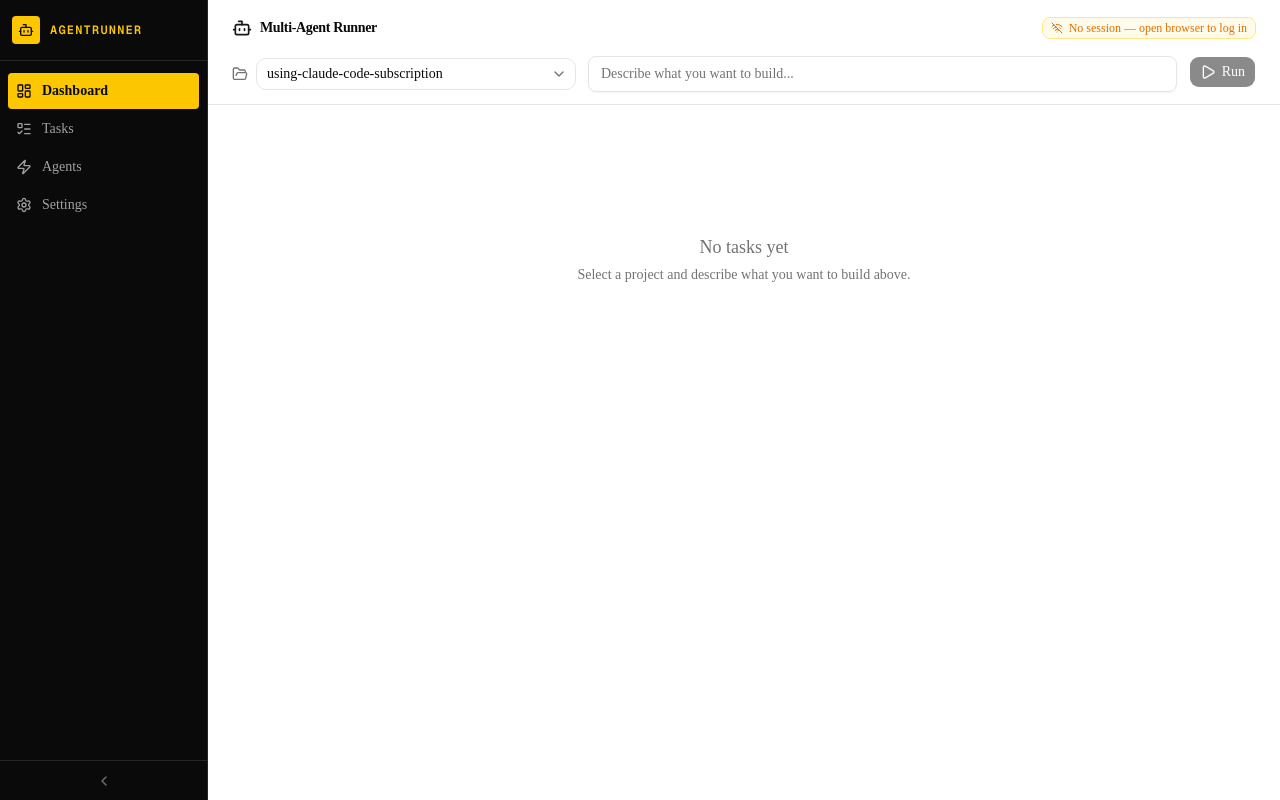
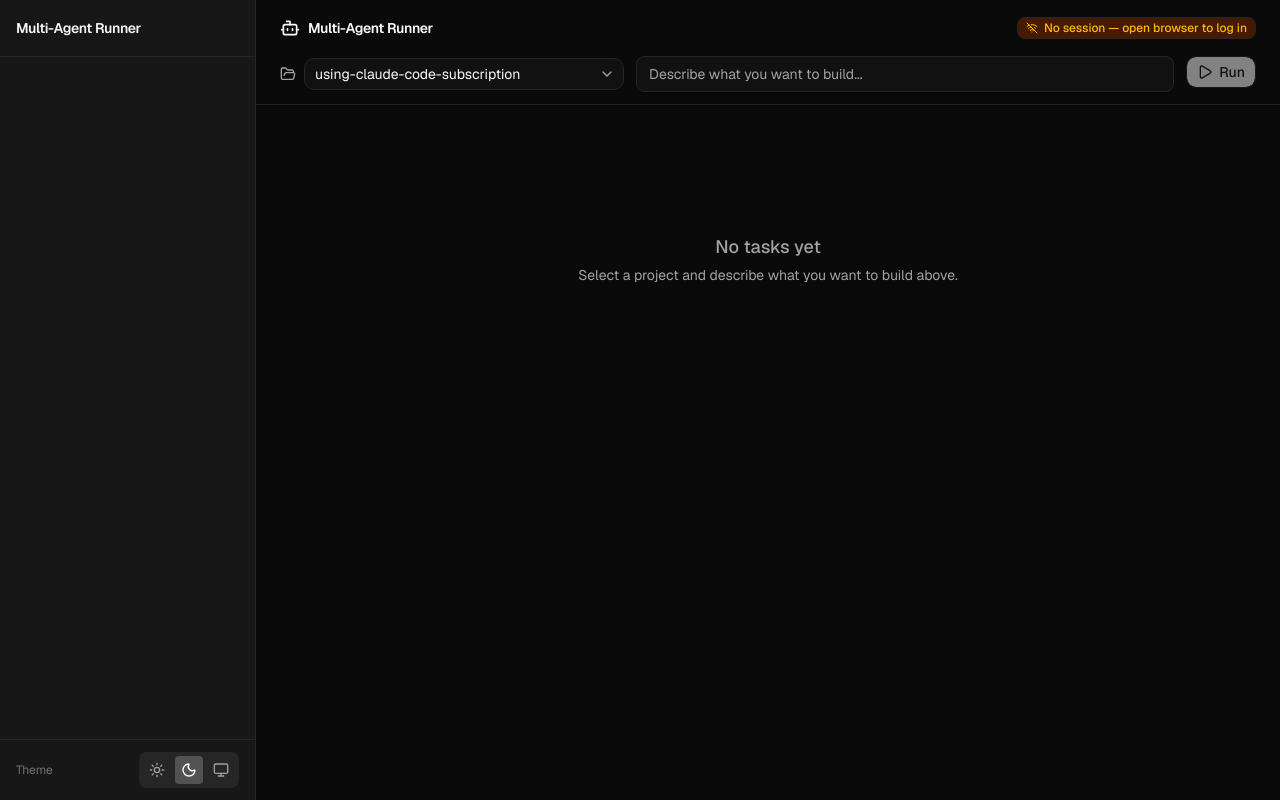
Before and after one commit to denimar/using-claude-code-subscription, a Next.js app: page / in a window 1280 px wide. Built offline with nearby package versions, Linux system fonts and the light colour scheme.

Commit message:
added designer skills

```diff
--- a/src/app/globals.css
+++ b/src/app/globals.css
@@ -1,129 +1,82 @@
 @import "tailwindcss";
 @import "tw-animate-css";
-@import "shadcn/tailwind.css";
 
 @custom-variant dark (&:is(.dark *));
+
+:root {
+  --background: #ffffff;
+  --foreground: #0a0a0a;
+  --card: #ffffff;
+  --card-foreground: #0a0a0a;
+  --popover: #ffffff;
+  --popover-foreground: #0a0a0a;
+  --primary: #171717;
+  --primary-foreground: #fafafa;
+  --secondary: #f5f5f5;
+  --secondary-foreground: #171717;
+  --muted: #f5f5f5;
+  --muted-foreground: #737373;
+  --accent: #f5f5f5;
+  --accent-foreground: #171717;
+  --destructive: #ef4444;
+  --border: #e5e5e5;
+  --input: #e5e5e5;
+  --ring: #0a0a0a;
+  --radius: 0.625rem;
+}
+
+.dark {
+  --background: #0a0a0a;
+  --foreground: #fafafa;
+  --card: #0a0a0a;
+  --card-foreground: #fafafa;
+  --popover: #0a0a0a;
+  --popover-foreground: #fafafa;
+  --primary: #fafafa;
+  --primary-foreground: #171717;
+  --secondary: #262626;
+  --secondary-foreground: #fafafa;
+  --muted: #262626;
+  --muted-foreground: #a3a3a3;
+  --accent: #262626;
+  --accent-foreground: #fafafa;
+  --destructive: #7f1d1d;
+  --border: #262626;
+  --input: #262626;
+  --ring: #d4d4d4;
+}
 
 @theme inline {
   --color-background: var(--background);
   --color-foreground: var(--foreground);
-  --font-sans: var(--font-sans);
-  --font-mono: var(--font-geist-mono);
-  --color-sidebar-ring: var(--sidebar-ring);
-  --color-sidebar-border: var(--sidebar-border);
-  --color-sidebar-accent-foreground: var(--sidebar-accent-foreground);
-  --color-sidebar-accent: var(--sidebar-accent);
-  --color-sidebar-primary-foreground: var(--sidebar-primary-foreground);
-  --color-sidebar-primary: var(--sidebar-primary);
-  --color-sidebar-foreground: var(--sidebar-foreground);
-  --color-sidebar: var(--sidebar);
-  --color-chart-5: var(--chart-5);
-  --color-chart-4: var(--chart-4);
-  --color-chart-3: var(--chart-3);
-  --color-chart-2: var(--chart-2);
-  --color-chart-1: var(--chart-1);
+  --color-card: var(--card);
+  --color-card-foreground: var(--card-foreground);
+  --color-popover: var(--popover);
+  --color-popover-foreground: var(--popover-foreground);
+  --color-primary: var(--primary);
+  --color-primary-foreground: var(--primary-foreground);
+  --color-secondary: var(--secondary);
+  --color-secondary-foreground: var(--secondary-foreground);
+  --color-muted: var(--muted);
+  --color-muted-foreground: var(--muted-foreground);
+  --color-accent: var(--accent);
+  --color-accent-foreground: var(--accent-foreground);
+  --color-destructive: var(--destructive);
+  --color-border: var(--border);
+  --color-input: var(--input);
   --color-ring: var(--ring);
-  --color-input: var(--input);
-  --color-border: var(--border);
-  --color-destructive: var(--destructive);
-  --color-accent-foreground: var(--accent-foreground);
-  --color-accent: var(--accent);
-  --color-muted-foreground: var(--muted-foreground);
-  --color-muted: var(--muted);
-  --color-secondary-foreground: var(--secondary-foreground);
-  --color-secondary: var(--secondary);
-  --color-primary-foreground: var(--primary-foreground);
-  --color-primary: var(--primary);
-  --color-popover-foreground: var(--popover-foreground);
-  --color-popover: var(--popover);
-  --color-card-foreground: var(--card-foreground);
-  --color-card: var(--card);
-  --radius-sm: calc(var(--radius) * 0.6);
-  --radius-md: calc(var(--radius) * 0.8);
+  --radius-sm: calc(var(--radius) - 4px);
+  --radius-md: calc(var(--radius) - 2px);
   --radius-lg: var(--radius);
-  --radius-xl: calc(var(--radius) * 1.4);
-  --radius-2xl: calc(var(--radius) * 1.8);
-  --radius-3xl: calc(var(--radius) * 2.2);
-  --radius-4xl: calc(var(--radius) * 2.6);
+  --radius-xl: calc(var(--radius) + 4px);
 }
 
-:root {
-  --background: oklch(1 0 0);
-  --foreground: oklch(0.145 0 0);
-  --card: oklch(1 0 0);
-  --card-foreground: oklch(0.145 0 0);
-  --popover: oklch(1 0 0);
-  --popover-foreground: oklch(0.145 0 0);
-  --primary: oklch(0.205 0 0);
-  --primary-foreground: oklch(0.985 0 0);
-  --secondary: oklch(0.97 0 0);
-  --secondary-foreground: oklch(0.205 0 0);
-  --muted: oklch(0.97 0 0);
-  --muted-foreground: oklch(0.556 0 0);
-  --accent: oklch(0.97 0 0);
-  --accent-foreground: oklch(0.205 0 0);
-  --destructive: oklch(0.577 0.245 27.325);
-  --border: oklch(0.922 0 0);
-  --input: oklch(0.922 0 0);
-  --ring: oklch(0.708 0 0);
-  --chart-1: oklch(0.809 0.105 251.813);
-  --chart-2: oklch(0.623 0.214 259.815);
-  --chart-3: oklch(0.546 0.245 262.881);
-  --chart-4: oklch(0.488 0.243 264.376);
-  --chart-5: oklch(0.424 0.199 265.638);
-  --radius: 0.625rem;
-  --sidebar: oklch(0.985 0 0);
-  --sidebar-foreground: oklch(0.145 0 0);
-  --sidebar-primary: oklch(0.205 0 0);
-  --sidebar-primary-foreground: oklch(0.985 0 0);
-  --sidebar-accent: oklch(0.97 0 0);
-  --sidebar-accent-foreground: oklch(0.205 0 0);
-  --sidebar-border: oklch(0.922 0 0);
-  --sidebar-ring: oklch(0.708 0 0);
+* {
+  border-color: var(--border);
 }
 
-.dark {
-  --background: oklch(0.145 0 0);
-  --foreground: oklch(0.985 0 0);
-  --card: oklch(0.205 0 0);
-  --card-foreground: oklch(0.985 0 0);
-  --popover: oklch(0.205 0 0);
-  --popover-foreground: oklch(0.985 0 0);
-  --primary: oklch(0.922 0 0);
-  --primary-foreground: oklch(0.205 0 0);
-  --secondary: oklch(0.269 0 0);
-  --secondary-foreground: oklch(0.985 0 0);
-  --muted: oklch(0.269 0 0);
-  --muted-foreground: oklch(0.708 0 0);
-  --accent: oklch(0.269 0 0);
-  --accent-foreground: oklch(0.985 0 0);
-  --destructive: oklch(0.704 0.191 22.216);
-  --border: oklch(1 0 0 / 10%);
-  --input: oklch(1 0 0 / 15%);
-  --ring: oklch(0.556 0 0);
-  --chart-1: oklch(0.809 0.105 251.813);
-  --chart-2: oklch(0.623 0.214 259.815);
-  --chart-3: oklch(0.546 0.245 262.881);
-  --chart-4: oklch(0.488 0.243 264.376);
-  --chart-5: oklch(0.424 0.199 265.638);
-  --sidebar: oklch(0.205 0 0);
-  --sidebar-foreground: oklch(0.985 0 0);
-  --sidebar-primary: oklch(0.488 0.243 264.376);
-  --sidebar-primary-foreground: oklch(0.985 0 0);
-  --sidebar-accent: oklch(0.269 0 0);
-  --sidebar-accent-foreground: oklch(0.985 0 0);
-  --sidebar-border: oklch(1 0 0 / 10%);
-  --sidebar-ring: oklch(0.556 0 0);
+body {
+  background-color: var(--background);
+  color: var(--foreground);
+  font-family: var(--font-geist-sans), Arial, Helvetica, sans-serif;
 }
-
-@layer base {
-  * {
-    @apply border-border outline-ring/50;
-  }
-  body {
-    @apply bg-background text-foreground;
-  }
-  html {
-    @apply font-sans;
-  }
-}
--- a/src/app/layout.tsx
+++ b/src/app/layout.tsx
@@ -2,6 +2,7 @@ import type { Metadata } from "next";
 import { Geist, Geist_Mono } from "next/font/google";
 import "./globals.css";
 import { Sidebar } from "@/components/Sidebar";
+import { ThemeProvider } from "@/components/ThemeProvider";
 
 const geistSans = Geist({
   variable: "--font-geist-sans",
@@ -24,16 +25,18 @@ export default function RootLayout({
   children: React.ReactNode;
 }>) {
   return (
-    <html lang="en">
+    <html lang="en" suppressHydrationWarning>
       <body
         className={`${geistSans.variable} ${geistMono.variable} antialiased`}
       >
-        <div className="flex h-screen overflow-hidden bg-neutral-950">
-          <Sidebar />
-          <main className="flex-1 overflow-y-auto">
-            {children}
-          </main>
-        </div>
+        <ThemeProvider defaultTheme="dark" storageKey="theme">
+          <div className="flex h-screen overflow-hidden bg-neutral-950 dark:bg-neutral-950 light:bg-neutral-100">
+            <Sidebar />
+            <main className="flex-1 overflow-y-auto">
+              {children}
+            </main>
+          </div>
+        </ThemeProvider>
       </body>
     </html>
   );
--- a/src/components/Sidebar.tsx
+++ b/src/components/Sidebar.tsx
@@ -1,102 +1,25 @@
 "use client";
 
-import React, { useState } from "react";
-import Link from "next/link";
-import { usePathname } from "next/navigation";
-import { cn } from "@/lib/utils";
-import { Bot, ChevronLeft, ChevronRight, LayoutDashboard, ListTodo, Settings, Zap } from "lucide-react";
-
-interface NavItem {
-  label: string;
-  href: string;
-  icon: React.ReactNode;
-}
-
-const NAV_ITEMS: NavItem[] = [
-  {
-    label: "Dashboard",
-    href: "/",
-    icon: <LayoutDashboard className="size-4 shrink-0" />,
-  },
-  {
-    label: "Tasks",
-    href: "/tasks",
-    icon: <ListTodo className="size-4 shrink-0" />,
-  },
-  {
-    label: "Agents",
-    href: "/agents",
-    icon: <Zap className="size-4 shrink-0" />,
-  },
-  {
-    label: "Settings",
-    href: "/settings",
-    icon: <Settings className="size-4 shrink-0" />,
-  },
-];
+import React from "react";
+import { ThemeToggle } from "@/components/ThemeToggle";
 
 export function Sidebar() {
-  const [collapsed, setCollapsed] = useState(false);
-  const pathname = usePathname();
-
   return (
-    <aside
-      className={cn(
-        "relative flex flex-col h-full bg-neutral-950 border-r border-neutral-800 transition-all duration-200 ease-in-out",
-        collapsed ? "w-14" : "w-52"
-      )}
-    >
-      {/* Logo */}
-      <div className={cn(
-        "flex items-center gap-2.5 px-3 py-4 border-b border-neutral-800",
-        collapsed && "justify-center px-0"
-      )}>
-        <div className="size-7 rounded bg-yellow-400 flex items-center justify-center shrink-0">
-          <Bot className="size-4 text-neutral-950" />
-        </div>
-        {!collapsed && (
-          <span className="font-mono text-xs font-semibold text-yellow-400 tracking-widest uppercase truncate">
-            AgentRunner
-          </span>
-        )}
+    <aside className="w-64 shrink-0 flex flex-col h-screen bg-neutral-900 border-r border-neutral-800">
+      <div className="px-4 py-4 border-b border-neutral-800">
+        <span className="text-sm font-semibold text-neutral-100 tracking-tight">
+          Multi-Agent Runner
+        </span>
       </div>
 
-      {/* Nav */}
-      <nav className="flex-1 py-3 flex flex-col gap-0.5 px-2 overflow-y-auto">
-        {NAV_ITEMS.map((item) => {
-          const active = pathname === item.href;
-          return (
-            <Link
-              key={item.href}
-              href={item.href}
-              title={collapsed ? item.label : undefined}
-              className={cn(
-                "flex items-center gap-2.5 px-2 py-2 rounded text-sm transition-colors duration-100",
-                collapsed && "justify-center px-0",
-                active
-                  ? "bg-yellow-400 text-neutral-950 font-semibold"
-                  : "text-neutral-400 hover:text-neutral-100 hover:bg-neutral-800"
-              )}
-            >
-              {item.icon}
-              {!collapsed && <span className="truncate">{item.label}</span>}
-            </Link>
-          );
-        })}
+      <nav className="flex-1 overflow-y-auto px-2 py-3">
+        {/* Navigation items can go here */}
       </nav>
 
-      {/* Collapse toggle */}
-      <button
-        onClick={() => setCollapsed((v) => !v)}
-        className="flex items-center justify-center h-10 border-t border-neutral-800 text-neutral-500 hover:text-yellow-400 hover:bg-neutral-900 transition-colors duration-100"
-        aria-label={collapsed ? "Expand sidebar" : "Collapse sidebar"}
-      >
-        {collapsed ? (
-          <ChevronRight className="size-4" />
-        ) : (
-          <ChevronLeft className="size-4" />
-        )}
-      </button>
+      <div className="px-4 py-3 border-t border-neutral-800 flex items-center justify-between">
+        <span className="text-xs text-neutral-500">Theme</span>
+        <ThemeToggle />
+      </div>
     </aside>
   );
 }
--- /dev/null
+++ b/src/components/ThemeProvider.tsx
@@ -0,0 +1,75 @@
+"use client";
+
+import React, { createContext, useContext, useEffect, useState } from "react";
+
+type Theme = "dark" | "light" | "system";
+
+interface ThemeContextValue {
+  theme: Theme;
+  setTheme: (theme: Theme) => void;
+  resolvedTheme: "dark" | "light";
+}
+
+const ThemeContext = createContext<ThemeContextValue>({
+  theme: "dark",
+  setTheme: () => {},
+  resolvedTheme: "dark",
+});
+
+export function useTheme() {
+  return useContext(ThemeContext);
+}
+
+interface ThemeProviderProps {
+  children: React.ReactNode;
+  defaultTheme?: Theme;
+  storageKey?: string;
+}
+
+export function ThemeProvider({
+  children,
+  defaultTheme = "dark",
+  storageKey = "theme",
+}: ThemeProviderProps) {
+  const [theme, setThemeState] = useState<Theme>(defaultTheme);
+  const [resolvedTheme, setResolvedTheme] = useState<"dark" | "light">("dark");
+
+  useEffect(() => {
+    const stored = localStorage.getItem(storageKey) as Theme | null;
+    if (stored) {
+      setThemeState(stored);
+    }
+  }, [storageKey]);
+
+  useEffect(() => {
+    const root = document.documentElement;
+
+    const applyTheme = (resolved: "dark" | "light") => {
+      root.classList.remove("dark", "light");
+      root.classList.add(resolved);
+      setResolvedTheme(resolved);
+    };
+
+    if (theme === "system") {
+      const mq = window.matchMedia("(prefers-color-scheme: dark)");
+      applyTheme(mq.matches ? "dark" : "light");
+      const handler = (e: MediaQueryListEvent) =>
+        applyTheme(e.matches ? "dark" : "light");
+      mq.addEventListener("change", handler);
+      return () => mq.removeEventListener("change", handler);
+    } else {
+      applyTheme(theme);
+    }
+  }, [theme]);
+
+  const setTheme = (newTheme: Theme) => {
+    localStorage.setItem(storageKey, newTheme);
+    setThemeState(newTheme);
+  };
+
+  return (
+    <ThemeContext.Provider value={{ theme, setTheme, resolvedTheme }}>
+      {children}
+    </ThemeContext.Provider>
+  );
+}
--- /dev/null
+++ b/src/components/ThemeToggle.tsx
@@ -0,0 +1,36 @@
+"use client";
+
+import { Sun, Moon, Monitor } from "lucide-react";
+import { useTheme } from "@/components/ThemeProvider";
+import { cn } from "@/lib/utils";
+
+const options = [
+  { value: "light" as const, icon: Sun, label: "Light" },
+  { value: "dark" as const, icon: Moon, label: "Dark" },
+  { value: "system" as const, icon: Monitor, label: "System" },
+];
+
+export function ThemeToggle() {
+  const { theme, setTheme } = useTheme();
+
+  return (
+    <div className="flex items-center gap-1 rounded-md bg-neutral-800 p-1">
+      {options.map(({ value, icon: Icon, label }) => (
+        <button
+          key={value}
+          onClick={() => setTheme(value)}
+          title={label}
+          className={cn(
+            "flex items-center justify-center rounded p-1.5 transition-colors",
+            theme === value
+              ? "bg-neutral-600 text-white"
+              : "text-neutral-400 hover:text-neutral-200"
+          )}
+        >
+          <Icon className="size-4" />
+          <span className="sr-only">{label}</span>
+        </button>
+      ))}
+    </div>
+  );
+}
```
